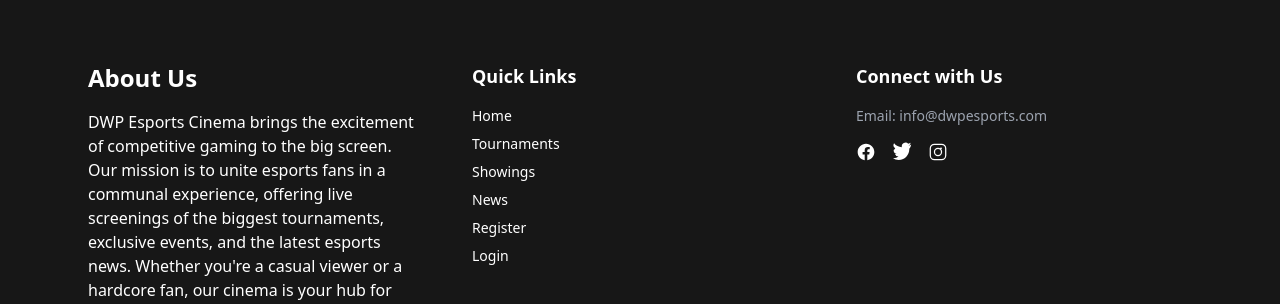
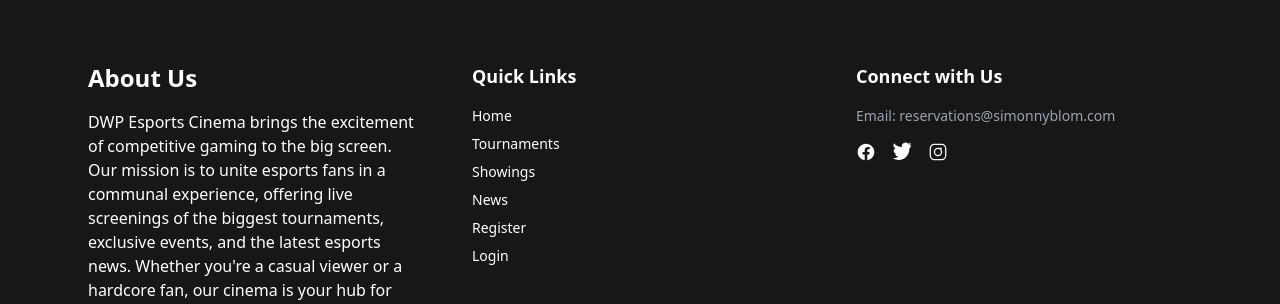
Before and after one commit to Sinyedu/dwpcinema-2025, a PHP site: page /index.php in a window 1280 px wide. Shown: the part 1598-1902 px from the top of the page. Run offline with PHP 8.4, Linux system fonts and the light colour scheme; data comes from the database, SQL or seed files in the repository; data that the repository does not hold is empty; a stand-in replaces the project's code that opens the database connection; some libraries are stand-ins or nearby versions.

Commit message:
fix: fixed email

```diff
--- a/includes/footer.php
+++ b/includes/footer.php
@@ -25,7 +25,7 @@
         <div class="md:w-1/3">
             <h4 class="text-white font-semibold text-lg mb-4">Connect with Us</h4>
             <p class="text-gray-400 text-sm mb-4">
-                Email: <a href="mailto:info@dwpesports.com" class="hover:text-white">info@dwpesports.com</a>
+                Email: <a href="mailto:info@dwpesports.com" class="hover:text-white">reservations@simonnyblom.com</a>
             </p>
             <div class="flex space-x-4">
                 <a href="#" class="hover:text-white transition" aria-label="Facebook">
```
